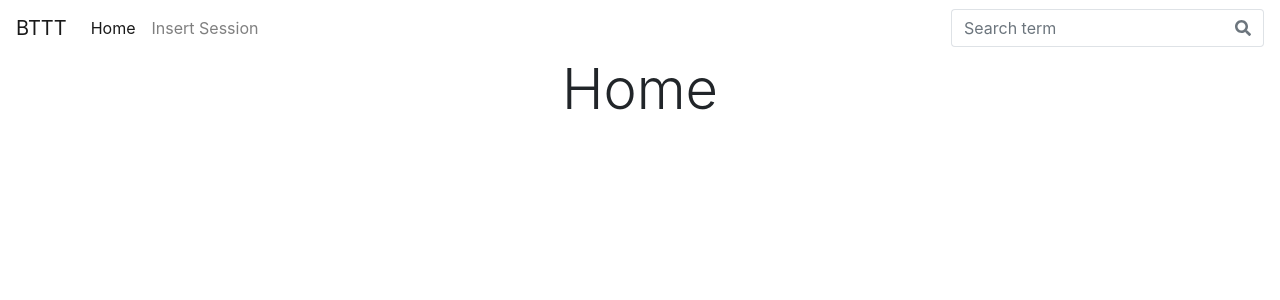
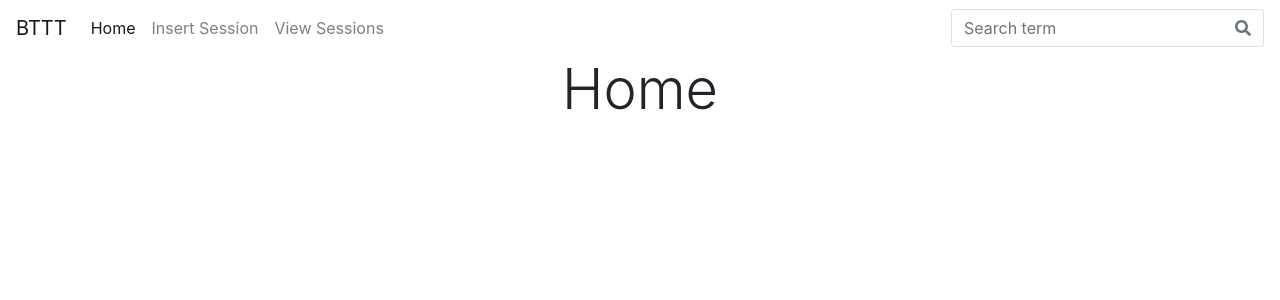
Before and after one commit to Wellesley-CS304-SP18/semester-project-betterthantutortrac, a Flask app: page / in a window 1280 px wide. Shown: the top 300 px of the page. Run offline with Flask 2, Linux system fonts and the light colour scheme; some libraries are stand-ins or nearby versions.

Commit message:
Adding a route to view inserted sessions

```diff
--- /dev/null
+++ b/interactions.py
@@ -0,0 +1,2 @@
+def insertSession(username, course, s_type, begin_time, end_time):
+	pass
--- a/routes.py
+++ b/routes.py
@@ -40,8 +40,13 @@ def new_session():
         end_time = str(datetime.now()) # need to update this
         interactions.insertSession(username, course, s_type, begin_time, end_time)
         flash("Tutoring session entered successfully.")
-    params = {"title": class_name.title()}
+    params = {"title": "Insert a Tutoring Session"}
     return render_template("tutor_session.html", **params)
+
+@app.route("/view_sessions/", methods=["GET"])
+def view_sessions():
+    params = {"title": "View Tutoring Sessions"}
+    return render_template("view_sessions.html", **params)
 
 @app.route("/test/", methods=["GET"])
 def test():
--- a/templates/base.html
+++ b/templates/base.html
@@ -39,6 +39,9 @@ description: basic html template that other html pages inherit from
 				</li>
 				<li class="nav-item {{ 'active' if active_page == 'new_session' else '' }}">
 					<a class="nav-link" href="{{ url_for('new_session') }}">Insert Session</a>
+				</li>
+				<li class="nav-item {{ 'active' if active_page == 'view_sessions' else '' }}">
+					<a class="nav-link" href="{{ url_for('view_sessions') }}">View Sessions</a>
 				</li>
 			</ul>
 			<form class="form-inline my-2 my-lg-0">
```
Also changed, not shown: templates/view_sessions.html (added, +33 -0 lines).
